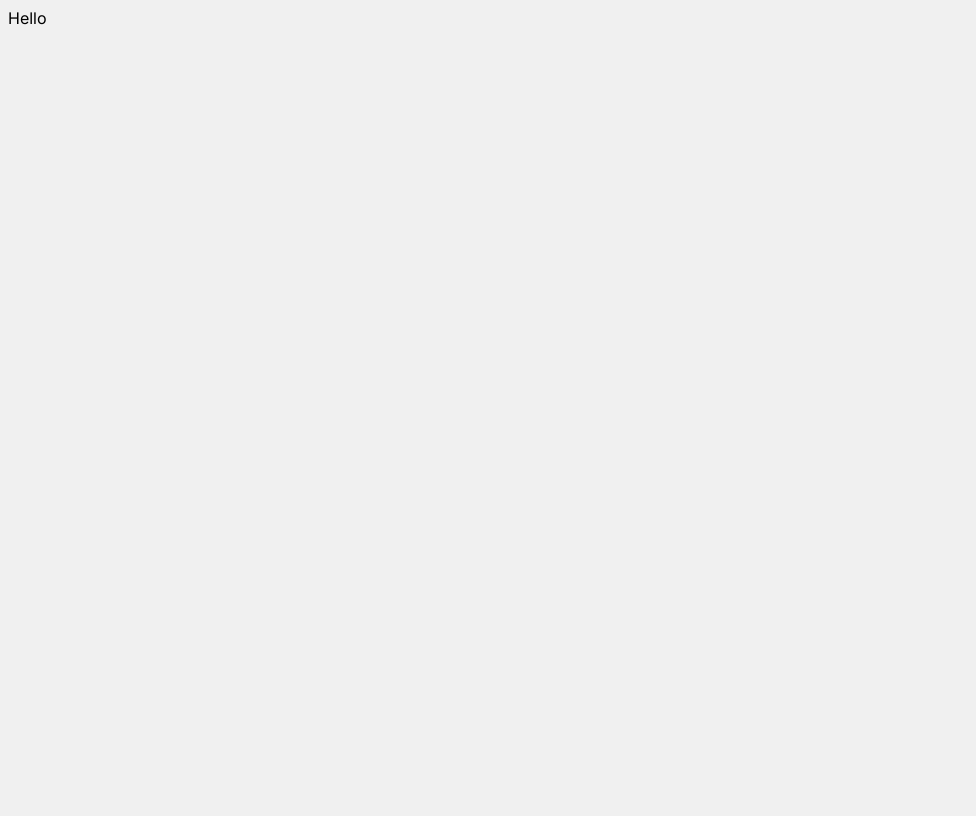
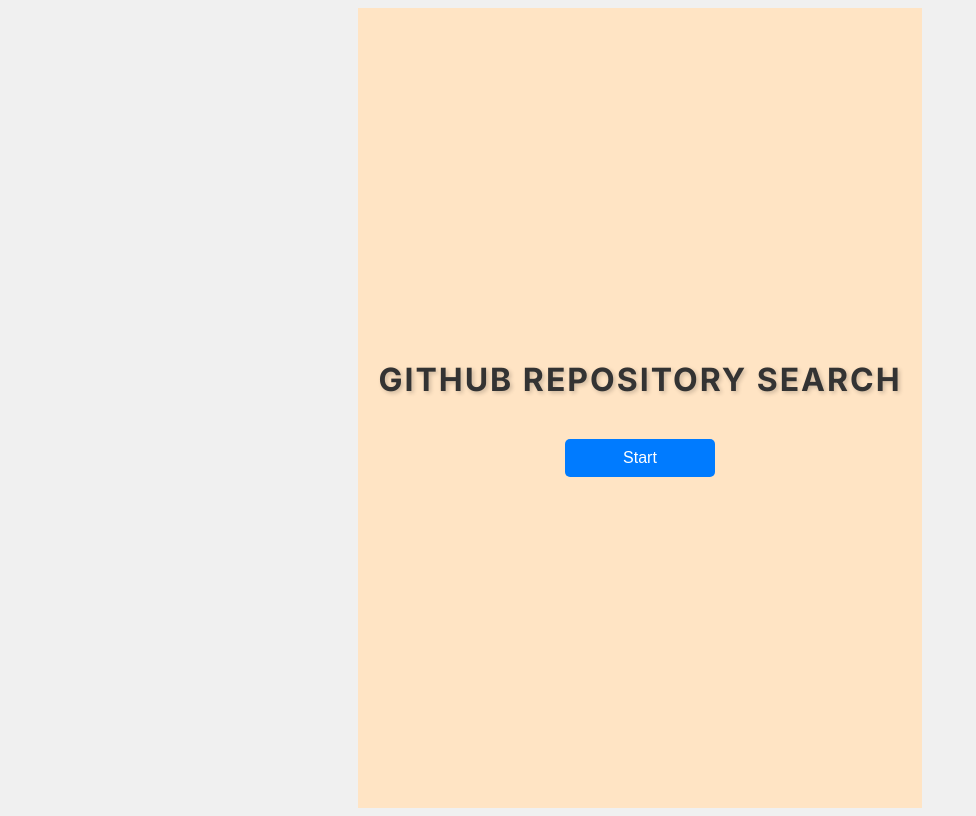
Before and after one commit to Qvadricepc/next.js_13, a Next.js app: page / in a window 1280 px wide. Shown: the whole page, without its empty margins (0-976 px from the left). Built offline with nearby package versions, Linux system fonts and the light colour scheme.

Commit message:
feat: search implementation

```diff
--- a/app/page.tsx
+++ b/app/page.tsx
@@ -1,5 +1,15 @@
+"use client";
+import { Body, Button, Title, Wrapper } from "@/styles/home-page-styles";
+import { useRouter } from "next/navigation";
 
 export default function Home() {
+  const router = useRouter();
   return (
-      <div>Hello</div>
-  )}
+    <Body>
+      <Wrapper>
+        <Title>Github repository search</Title>
+        <Button onClick={() => router.push("/search")}>Start</Button>
+      </Wrapper>
+    </Body>
+  );
+}
--- a/app/providers.tsx
+++ b/app/providers.tsx
@@ -1,7 +1,7 @@
 "use client";
 import { ThemeProvider } from "styled-components";
-import StyledComponentsRegistry from "@/app/lib/registry";
-import { theme } from "@/app/styles/theme";
+import StyledComponentsRegistry from "@/lib/registry";
+import { theme } from "@/styles/theme";
 
 export const Providers = (props: React.PropsWithChildren) => {
   return (
--- /dev/null
+++ b/styles/home-page-styles.ts
@@ -0,0 +1,50 @@
+import styled from "styled-components";
+
+export const Body = styled.div`
+  display: flex;
+  justify-content: center;
+  align-content: center;
+  height: 100vh;
+`;
+
+export const Wrapper = styled.div`
+  display: flex;
+  justify-content: center;
+  align-content: center;
+  flex-direction: column;
+  gap: 20px;
+  background-color: bisque;
+  padding: 20px;
+`;
+
+export const Button = styled.button`
+  background-color: #007bff;
+  color: white;
+  border: none;
+  border-radius: 5px;
+  padding: 10px 20px;
+  font-size: 16px;
+  cursor: pointer;
+  transition: background-color 0.3s ease;
+  width: 150px;
+  align-self: center;
+
+  &:hover {
+    background-color: #0056b3;
+  }
+
+  &:focus {
+    outline: none;
+    box-shadow: 0 0 0 3px rgba(0, 123, 255, 0.3);
+  }
+`;
+
+export const Title = styled.h1`
+  font-size: 32px;
+  color: #333;
+  text-align: center;
+  margin-bottom: 20px;
+  text-transform: uppercase;
+  letter-spacing: 2px;
+  text-shadow: 2px 2px 4px rgba(0, 0, 0, 0.2);
+`;
--- a/app/types/styled.d.ts
+++ b/types/styled.d.ts
@@ -1,5 +1,5 @@
 import "styled-components";
-import { theme } from "../styles/theme";
+import { theme } from "@/styles/theme";
 
 type Theme = typeof theme;
 
```
Also changed, not shown: app/search/page.tsx (added, +31 -0 lines), app/search/styles.ts (added, +33 -0 lines), hooks/useSearch.tsx (added, +46 -0 lines), lib/registry.tsx (renamed from app/lib/registry.tsx), styles/theme.ts (renamed from app/styles/theme.ts).
